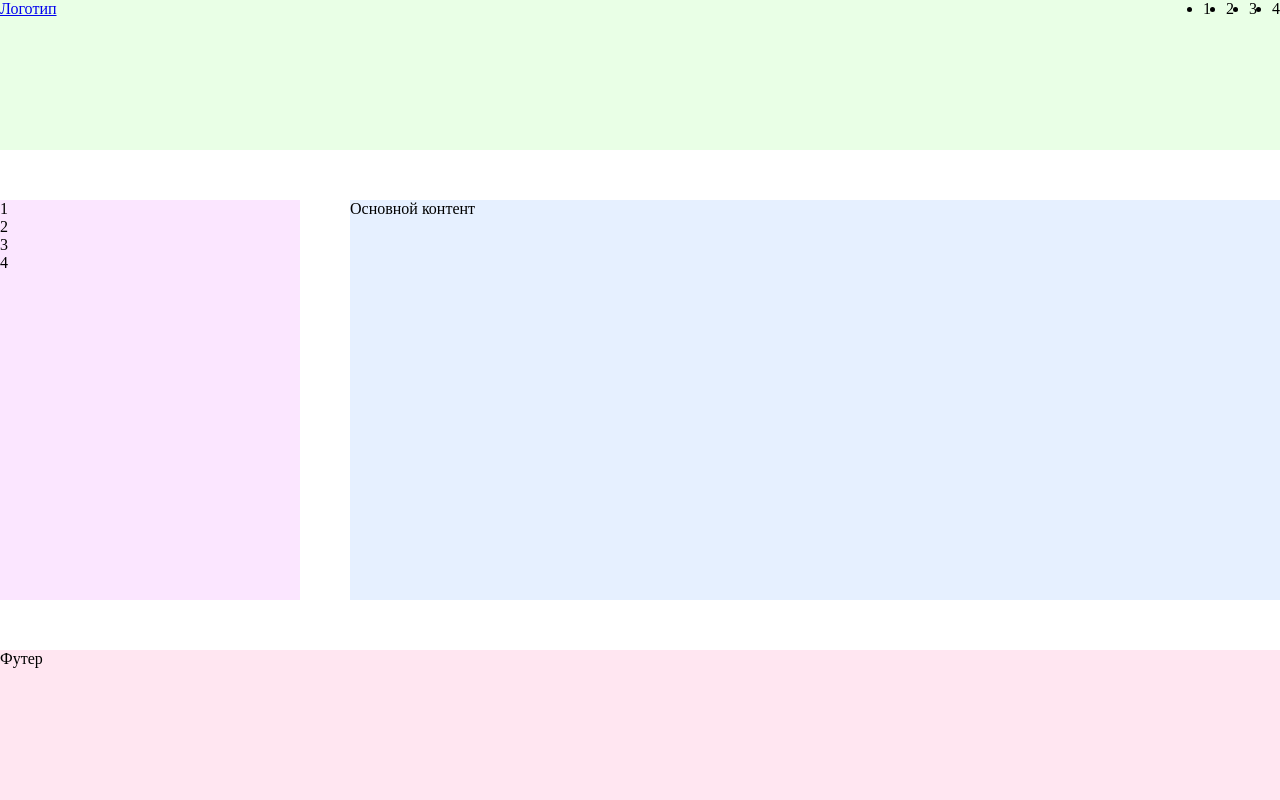
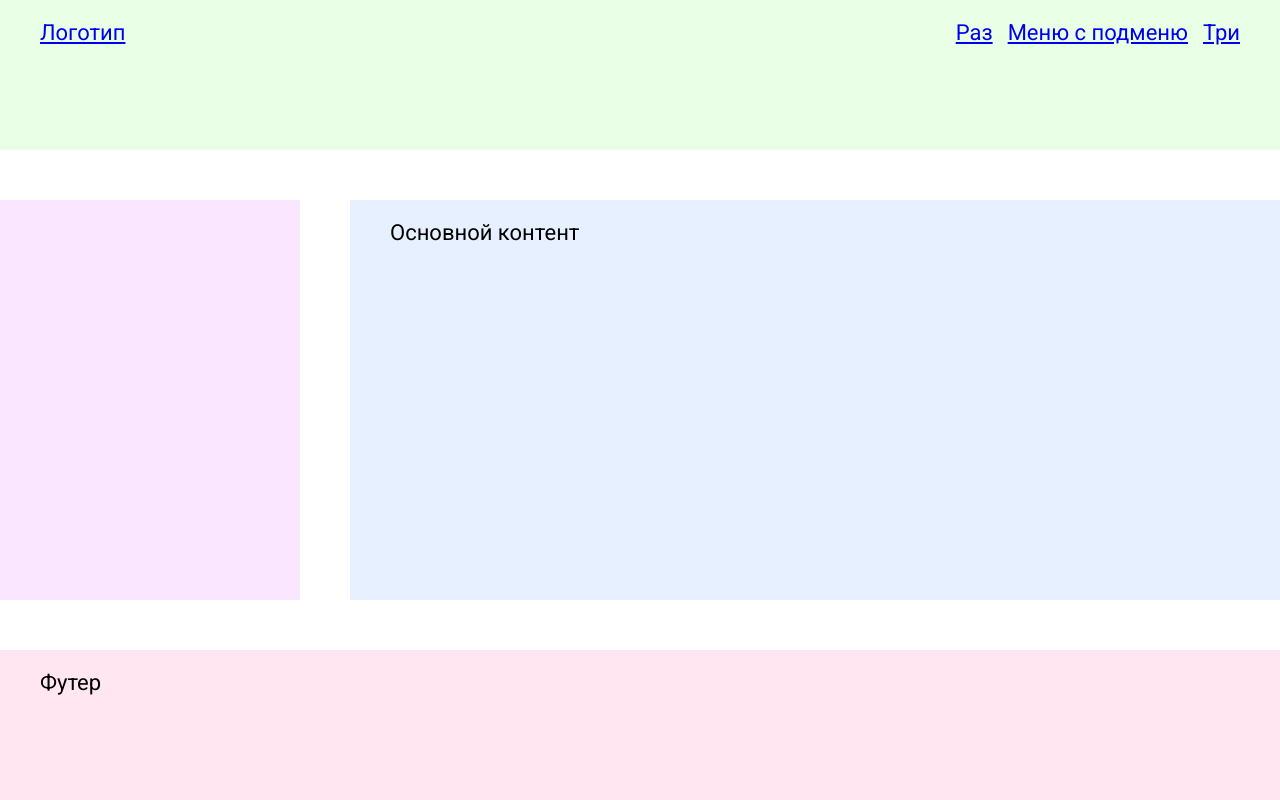
Before and after one commit to alexmaltsevgit/php-mvc-impl, a PHP site: page /php-mvc-impl/ in a window 1280 px wide. Run offline with PHP 8.4, Linux system fonts and the light colour scheme.

Commit message:
version 1.0

```diff
--- a/core/MVC/BaseController.php
+++ b/core/MVC/BaseController.php
@@ -5,6 +5,10 @@ namespace Core\MVC;
 
 
 abstract class BaseController {
+  public $current_action;
+
+  public abstract function action_index();
+
   protected function render($view_name, $data = null, $template = '') {
     $view = new BaseView();
     if ($template) {
--- a/core/MVC/BaseModel.php
+++ b/core/MVC/BaseModel.php
@@ -4,6 +4,6 @@
 namespace Core\MVC;
 
 
-class BaseModel {
-
+abstract class BaseModel {
+  public abstract function get_data();
 }
--- a/core/Router.php
+++ b/core/Router.php
@@ -86,6 +86,7 @@ class Router {
     $method_name = $this->action_prefix . $method;
 
     if (method_exists($controller_instance, $method_name)) {
+      $controller_instance->current_action = $method;
       $controller_instance->$method_name();
       return true;
     }
--- a/src/assets/style.css
+++ b/src/assets/style.css
@@ -19,6 +19,17 @@ body {
     grid-column-gap: 50px;
 
     min-height: 100vh;
+
+    font-family: 'Roboto', sans-serif;
+    font-size: 22px;
+}
+
+body > * {
+    padding: 20px 40px;
+}
+
+ul {
+    list-style: none;
 }
 
 .header {
@@ -51,3 +62,7 @@ body {
     column-gap: 15px;
     row-gap: 20px;
 }
+
+.navigation.column > ul {
+    flex-direction: column;
+}
--- a/src/controllers/Index.php
+++ b/src/controllers/Index.php
@@ -1,4 +1,7 @@
 <?php
+
+
+require_once 'src/models/NavigationModel.php';
 
 
 use Core\MVC\BaseController;
@@ -6,8 +9,31 @@ use Core\MVC\BaseController;
 
 class IndexController extends BaseController {
   public function action_index() {
+    $navigation_model = new NavigationModel();
+    $navigation_items = $navigation_model->get_data();
+
     $this->render('index', [
-      'css_file_name' => 'style'
+      'css_file_name' => 'style',
+      'navigation_items' => $navigation_items,
+      'submenu' => []
+    ]);
+  }
+
+
+  public function action_with_submenu() {
+    $navigation_model = new NavigationModel();
+    $navigation_items = $navigation_model->get_data();
+
+    foreach ($navigation_items as $navigation_item) {
+      if ($navigation_item['action'] == $this->current_action) {
+        $submenu = $navigation_item['submenu'];
+      }
+    }
+
+    $this->render('index', [
+      'css_file_name' => 'style',
+      'navigation_items' => $navigation_items,
+      'submenu' => $submenu
     ]);
   }
 }
--- /dev/null
+++ b/src/models/NavigationModel.php
@@ -0,0 +1,46 @@
+<?php
+
+
+class NavigationModel extends \Core\MVC\BaseModel {
+  public function get_data() {
+    return [
+      [
+        'title' => 'Раз',
+        'controller' => 'one',
+        'action' => ''
+      ],
+      [
+        'title' => 'Меню с подменю',
+        'controller' => 'index',
+        'action' => 'with_submenu',
+        'submenu' => [
+          [
+            'title' => 'Раз',
+            'controller' => 'one',
+            'action' => ''
+          ],
+          [
+            'title' => 'Два',
+            'controller' => 'two',
+            'action' => ''
+          ],
+          [
+            'title' => 'Три',
+            'controller' => 'three',
+            'action' => ''
+          ],
+          [
+            'title' => 'Четыре',
+            'controller' => 'four',
+            'action' => ''
+          ],
+        ]
+      ],
+      [
+        'title' => 'Три',
+        'controller' => 'three',
+        'action' => ''
+      ]
+    ];
+  }
+}
--- a/src/views/templates/main_template.php
+++ b/src/views/templates/main_template.php
@@ -5,6 +5,10 @@
     <meta name="viewport"
           content="width=device-width, user-scalable=no, initial-scale=1.0, maximum-scale=1.0, minimum-scale=1.0">
     <meta http-equiv="X-UA-Compatible" content="ie=edge">
+
+    <link rel="preconnect" href="https://fonts.googleapis.com">
+    <link rel="preconnect" href="https://fonts.gstatic.com" crossorigin>
+    <link href="https://fonts.googleapis.com/css2?family=Roboto&display=swap" rel="stylesheet">
 
     <link rel="stylesheet" href="/php-mvc-impl/src/assets/<?= $css_file_name . '.css' ?>">
 
@@ -16,21 +20,41 @@
     <a href="./" class="logo">Логотип</a>
     <nav class="navigation row">
         <ul>
-            <li>1</li>
-            <li>2</li>
-            <li>3</li>
-            <li>4</li>
+            <?php foreach ($navigation_items as $item): ?>
+                <li>
+                    <?php
+                        $link = ($item['action']
+                            ? $item['controller'] . '/' . $item['action']
+                            : $item['controller']
+                        )
+                    ?>
+                    <a href="./<?= $link ?>">
+                      <?= $item['title'] ?>
+                    </a>
+                </li>
+            <?php endforeach; ?>
         </ul>
     </nav>
 </header>
 
 <aside class="sidebar column">
-    <ul>
-        <li>1</li>
-        <li>2</li>
-        <li>3</li>
-        <li>4</li>
-    </ul>
+    <nav class="navigation column">
+        <ul>
+          <?php foreach ($submenu as $item): ?>
+              <li>
+                <?php
+                $link = ($item['action']
+                  ? $item['controller'] . '/' . $item['action']
+                  : $item['controller']
+                )
+                ?>
+                  <a href="./<?= $link ?>">
+                    <?= $item['title'] ?>
+                  </a>
+              </li>
+          <?php endforeach; ?>
+        </ul>
+    </nav>
 </aside>
 
 <main class="main">
```
Also changed, not shown: src/controllers/Page404.php (+11 -1 lines).
